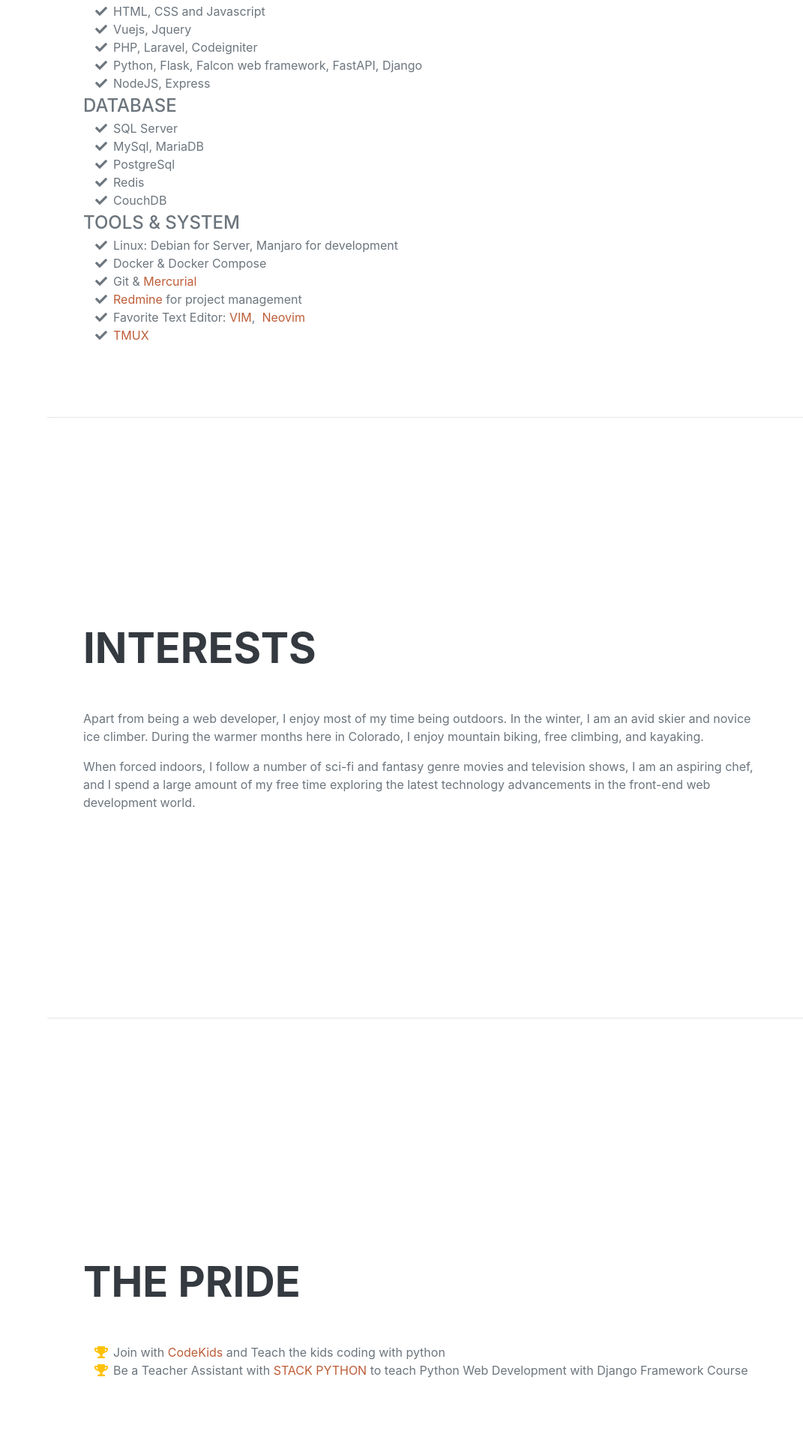
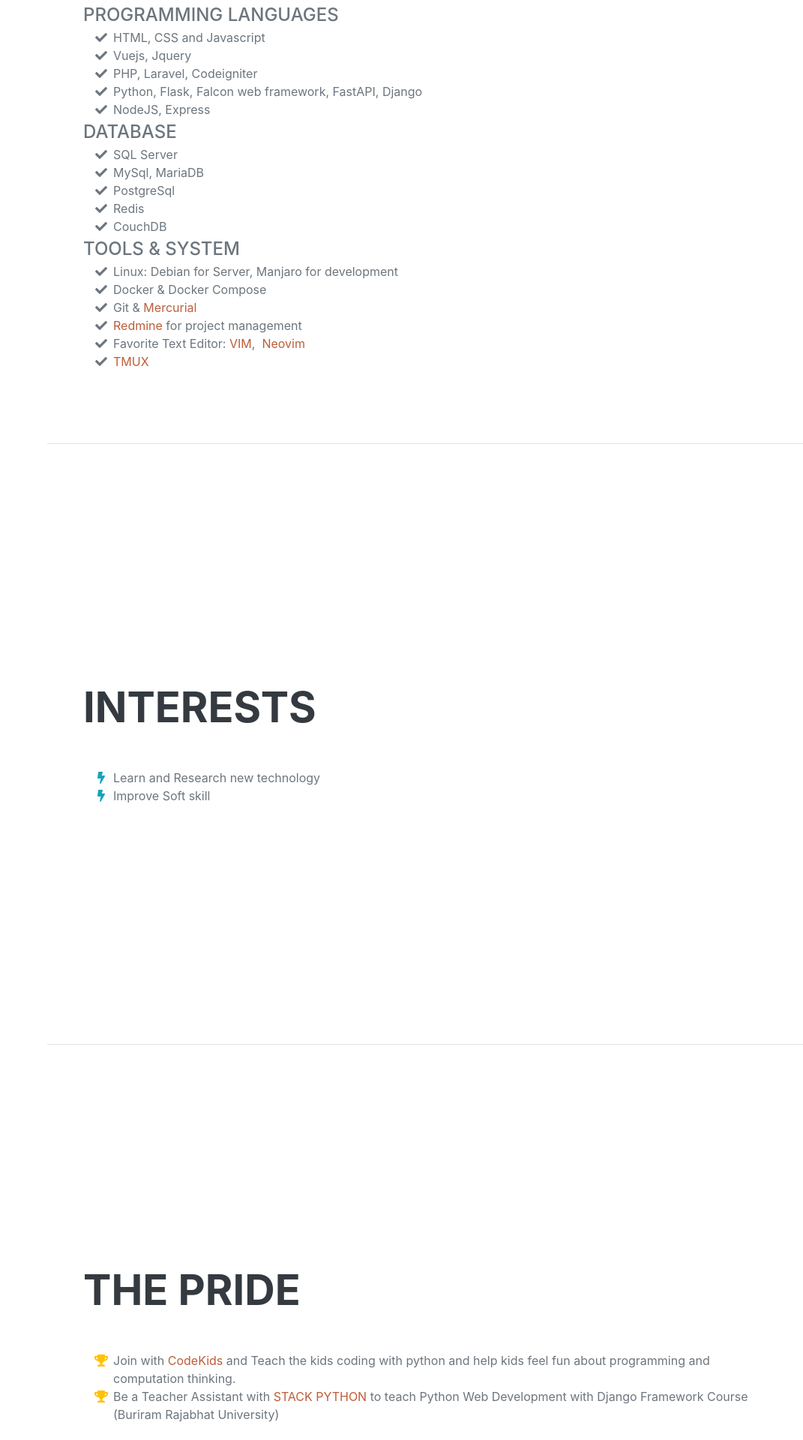
Before and after one commit to veto8/djangocodewiz, a Django app: page /about/ in a window 1280 px wide. Shown: the part 3040-4960 px from the top of the page at 75% size, without its empty margins (209-1280 px from the left). Before the commit the page ends 4877 px from the top, so only its background shows below. Run offline with Django 3.2, Linux system fonts and the light colour scheme; some libraries are stand-ins or nearby versions; some web fonts are replaced.

Commit message:
add: interests detial
Signed-off-by: codewiz <c.chaiwat.ch@gmail.com>

```diff
--- a/dj_project/my_profile/templates/base.html
+++ b/dj_project/my_profile/templates/base.html
@@ -9,7 +9,7 @@
     />
     <meta name="description" content="" />
     <meta name="author" content="" />
-    <title>CodeWizz Bio</title>
+    <title>About CodeWizz</title>
     <link rel="icon" type="image/x-icon" href="assets/img/favicon.ico" />
     <!-- Font Awesome icons (free version)-->
     <script
--- a/dj_project/my_profile/templates/index.html
+++ b/dj_project/my_profile/templates/index.html
@@ -9,16 +9,20 @@
                         Chaiwat
                         <span class="text-primary">Chaobaankoh</span>
                     </h1>
+                    <hr>
                     <div class="subheading mb-5">
-                        150/57 Moo.13 Soi.Phetkasame 93 · 097-178-4799 ·
+                        <p class="mb-0">Date of Birth: 26th MAR 1990</p>
+                        <p class="mb-0">150/57 Moo.13 Soi.Phetkasame 93 Omnoi
+                        Krathum baen Samutsakorn</p>
+                        <p class="mb-0">Phone number: 097-178-4799</p>
                         <a href="mailto:name@email.com">c.chaiwat.ch@gmail.com</a>
                     </div>
-                    <p class="lead mb-5">I am softwere developer, system
+                    <p class="lead mb-3">I am softwere developer, system
                     programming working on web applications and web
                     infrastructure.I have been developing for 5 years.</p>
                     <p class="lead mb-5">A day in my life may consist of: fixing
                     some front-end bugs, adding an core factory API endpoint,
-                    database design, maintain core factory softwere like ERP
+                    database design, maintain in-house softwere like ERP
                     system and develop new feature for it, setting up a build or deployment plan</p>
                     <div class="social-icons">
                         <a class="social-icon"
@@ -211,8 +215,16 @@
             <section class="resume-section" id="interests">
                 <div class="resume-section-content">
                     <h2 class="mb-5">Interests</h2>
-                    <p>Apart from being a web developer, I enjoy most of my time being outdoors. In the winter, I am an avid skier and novice ice climber. During the warmer months here in Colorado, I enjoy mountain biking, free climbing, and kayaking.</p>
-                    <p class="mb-0">When forced indoors, I follow a number of sci-fi and fantasy genre movies and television shows, I am an aspiring chef, and I spend a large amount of my free time exploring the latest technology advancements in the front-end web development world.</p>
+                    <ul class="fa-ul mb-0">
+                        <li>
+                            <span class="fa-li"><i class="fas fa-bolt text-info"></i></span>
+                            Learn and Research new technology
+                        </li>
+                        <li>
+                            <span class="fa-li"><i class="fas fa-bolt text-info"></i></span>
+                            Improve Soft skill
+                        </li>
+                    </ul>
                 </div>
             </section>
             <hr class="m-0" />
@@ -223,11 +235,19 @@
                     <ul class="fa-ul mb-0">
                         <li>
                             <span class="fa-li"><i class="fas fa-trophy text-warning"></i></span>
-                            Join with <a href="https://www.facebook.com/codekidsTH/?hc_ref=ARRXtLal17LlofvTUqHgizyNUDjL80bqxOwSjW6oflhHKFygMCzRqL3zrAB4oyWYot0&fref=nf&__tn__=kC-R" target="_blank">CodeKids</a> and Teach the kids coding with python
+                            Join with <a
+                                href="https://www.facebook.com/codekidsTH/?hc_ref=ARRXtLal17LlofvTUqHgizyNUDjL80bqxOwSjW6oflhHKFygMCzRqL3zrAB4oyWYot0&fref=nf&__tn__=kC-R"
+                                target="_blank">CodeKids</a> and Teach the kids
+                            coding with python and help kids feel fun about
+                            programming and computation thinking.
                         </li>
                         <li>
                             <span class="fa-li"><i class="fas fa-trophy text-warning"></i></span>
-                            Be a Teacher Assistant with <a href="https://stackpython.co" target="_blank">STACK PYTHON</a> to teach Python Web Development with Django Framework Course
+                            Be a Teacher Assistant with <a
+                                href="https://stackpython.co"
+                                target="_blank">STACK PYTHON</a> to teach Python
+                            Web Development with Django Framework Course
+                            (Buriram Rajabhat University)
                         </li>
                     </ul>
                 </div>
```
